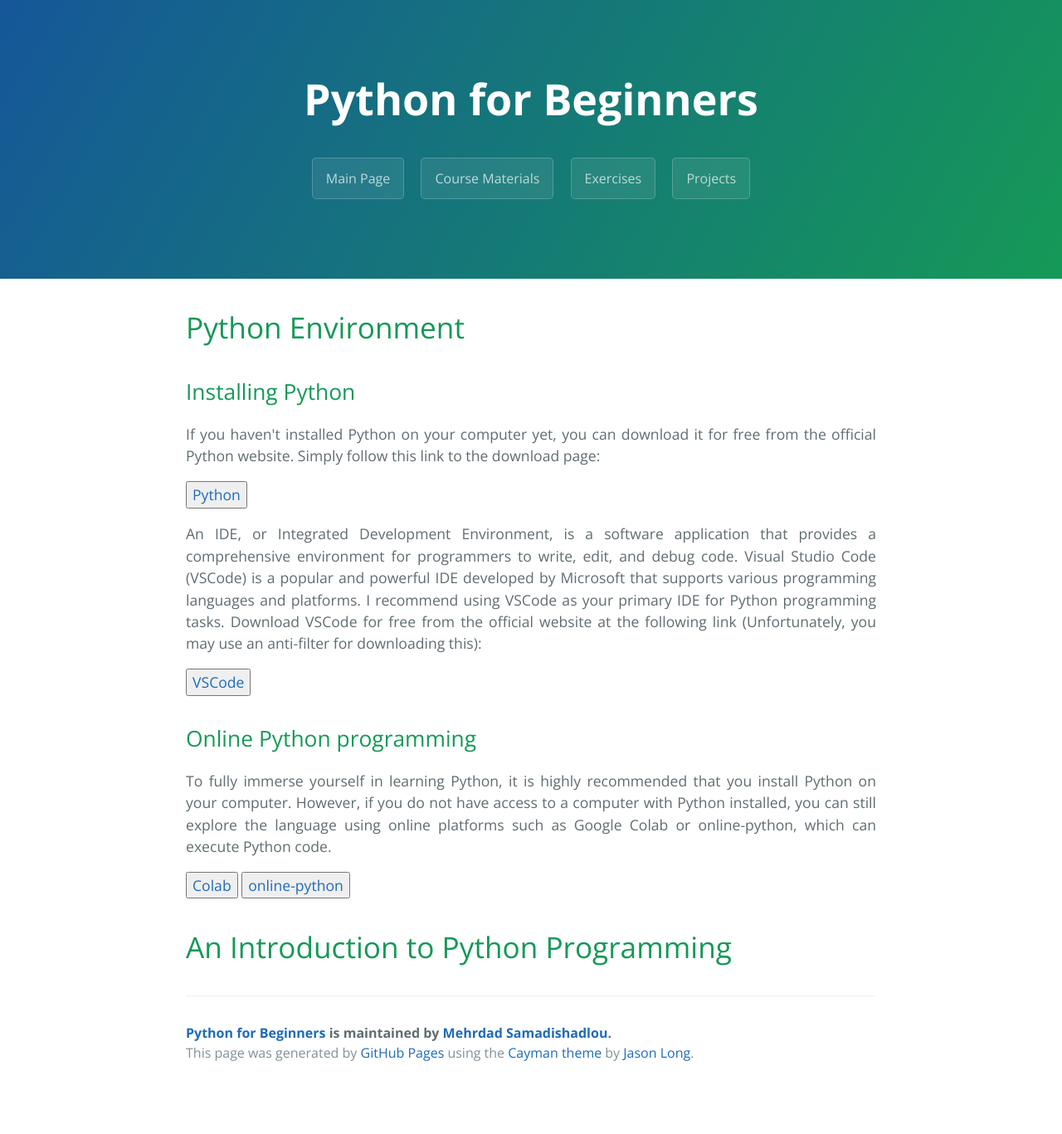
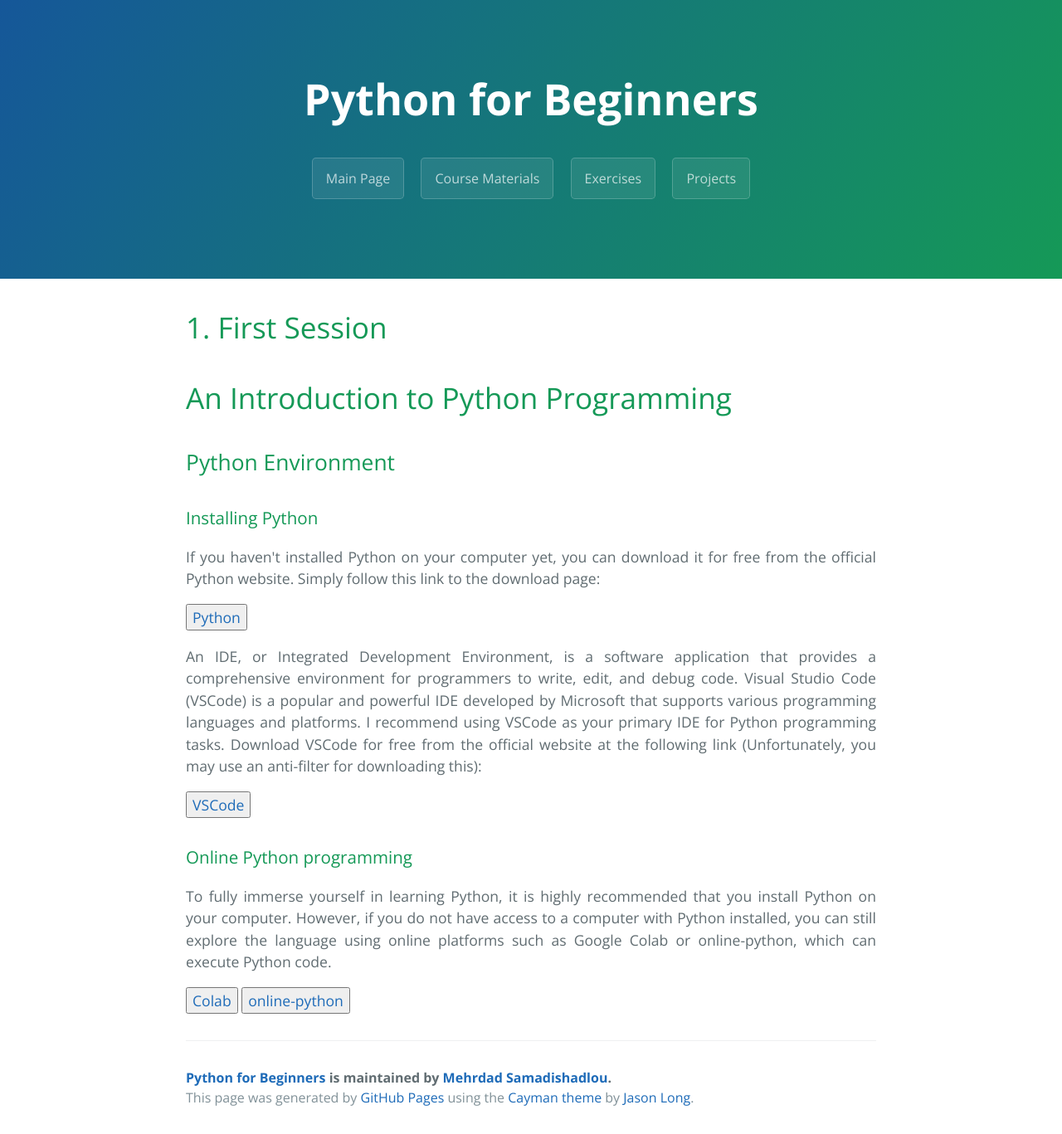
Before and after one commit to MehrdadSamadishadlou/Python_for_Beginners, a Jekyll site: the page built from materials.md, in a window 1280 px wide. Shown: the whole page at 83% size. Built offline with Jekyll 4.4.1, drawn with Linux system fonts in a browser that asks for light colours; before the commit the page ends 1313 px from its top, so only the background shows below that.

Commit message:
Update materials.md

```diff
--- a/materials.md
+++ b/materials.md
@@ -4,9 +4,13 @@ layout: template
 filename: materials
 ---
 
-# Python Environment
+# 1. First Session
 
-## Installing Python
+# An Introduction to Python Programming
+
+## Python Environment
+
+### Installing Python
 
 <p style='text-align: justify;'>
 If you haven't installed Python on your computer yet, you can download it for free from the official Python website. Simply follow this link to the download page:
```
Also changed, not shown: other parts of materials.md (+1 -4 lines).
